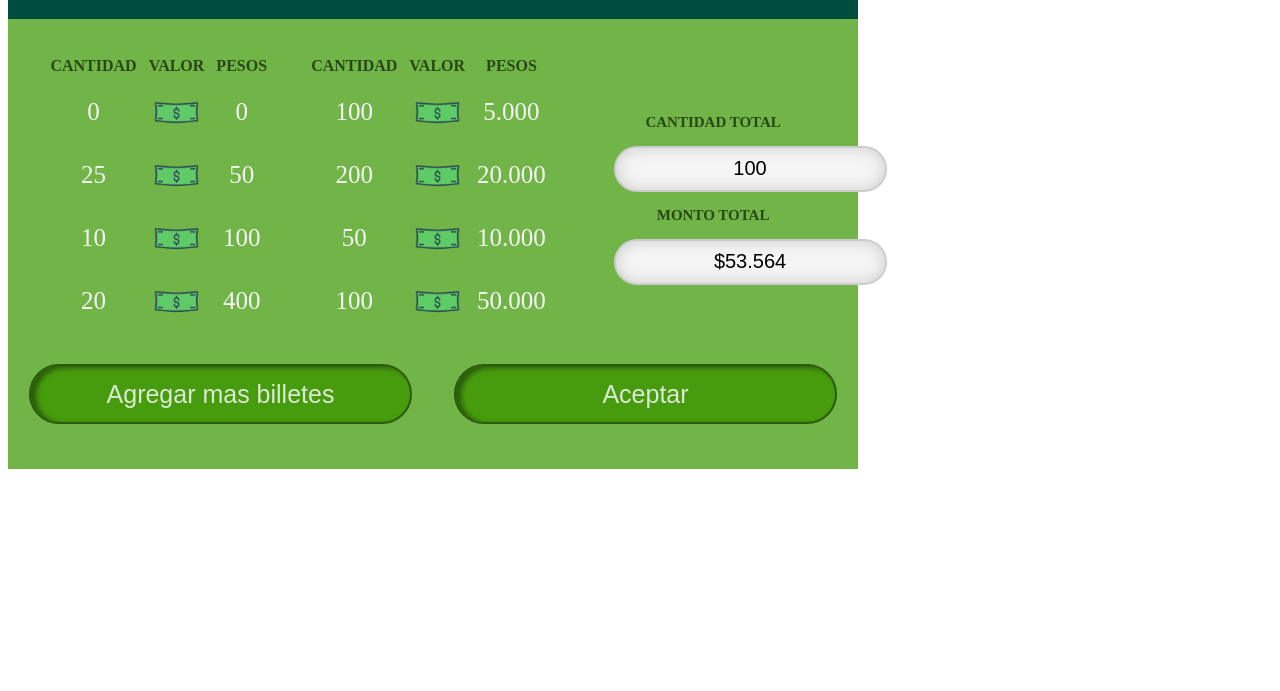
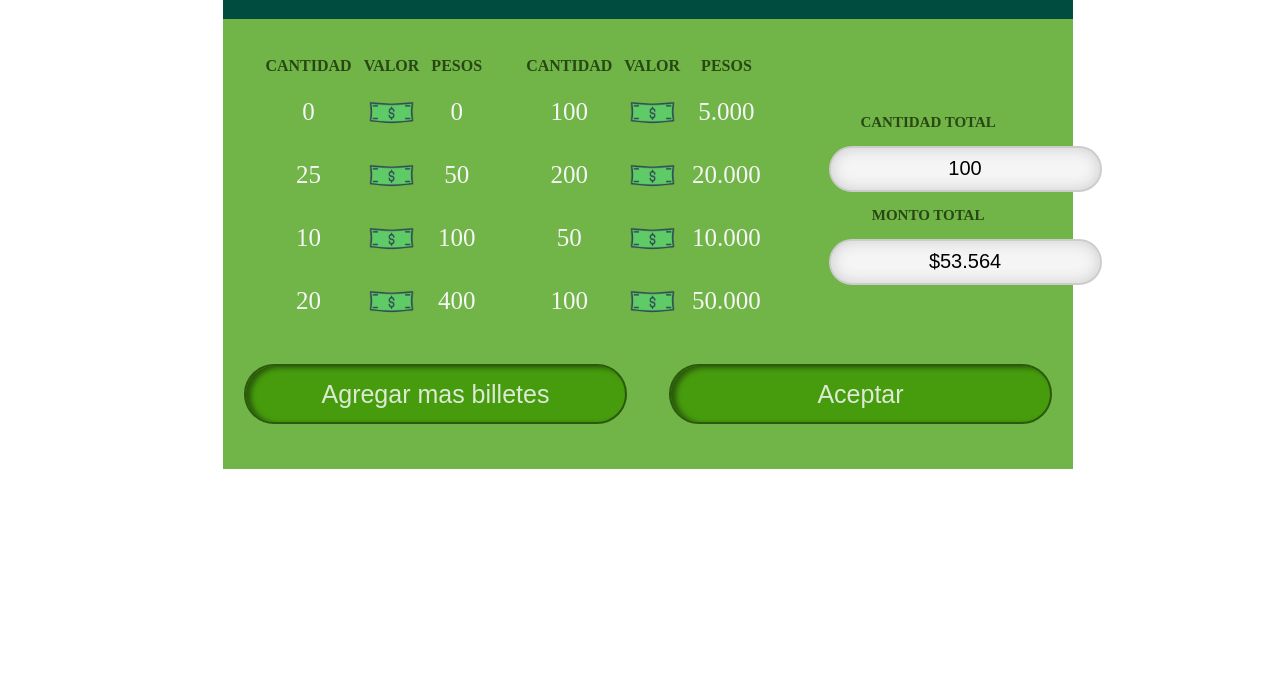
Before and after one commit to misleidymariel/postulacion, a plain HTML site: page frontend/index.html in a window 1280 px wide. Shown: the part 109-800 px from the top of the page. Drawn offline with Linux system fonts and the light colour scheme.

Commit message:
alinear al centro el resumen de cuenta

```diff
--- a/frontend/index.html
+++ b/frontend/index.html
@@ -1,15 +1,18 @@
 <!DOCTYPE html>
 <html lang="en">
+
 <head>
     <meta charset="UTF-8">
     <meta name="viewport" content="width=device-width, initial-scale=1.0">
     <link rel="stylesheet" type="text/css" href="style.css">
     <title>Resumen</title>
 </head>
+
 <body>
+    <div class="row">
         <div class="resume">
             <div class="header">
-            <h1 id = "titulo" >Resumen del monto recibido</h1>
+                <h1 id="titulo">Resumen del monto recibido</h1>
             </div>
             <div class="content">
                 <div class="container">
@@ -90,5 +93,7 @@
                 </div>
             </div>
         </div>
+    </div>
 </body>
+
 </html>
--- a/frontend/style.css
+++ b/frontend/style.css
@@ -1,3 +1,8 @@
+body {
+    width: 100%;
+    height: 100%;
+}
+
 
 table tr th {
     text-transform: uppercase;
@@ -11,6 +16,14 @@ table tr td {
     font-size: 25px;
 }
 
+.row {
+    width: 100%;
+    height: 100%;
+    display: flex;
+    align-items: center;
+    justify-content: center;
+
+}
 .resume {
     width: 850px;
     background-color: #004d40;
```
Lines whose indentation alone changed are shown as unchanged.
